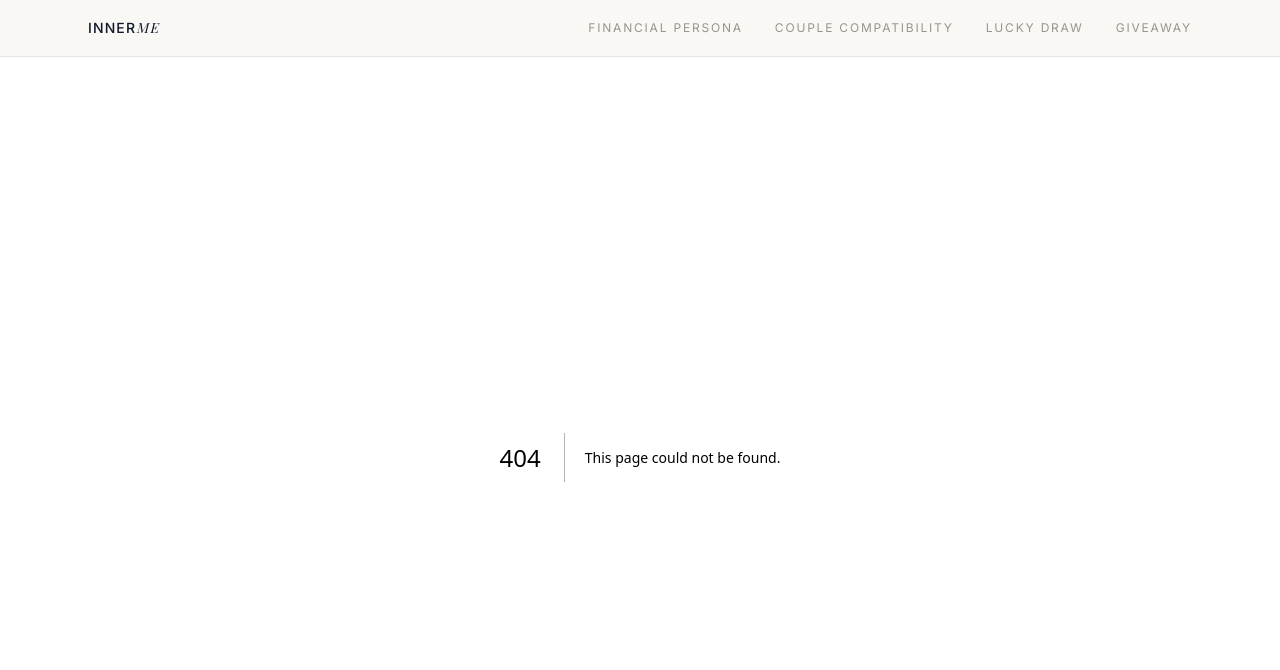
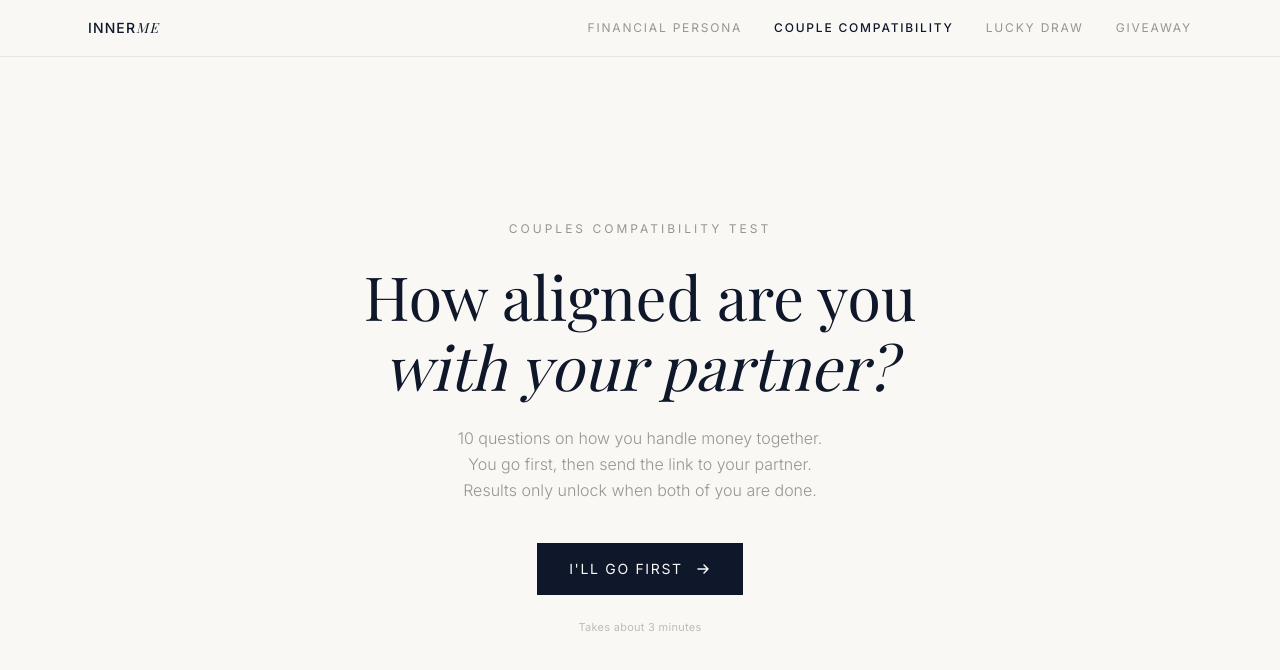
Before and after one commit to estxq/innerme, a Next.js app: page /couple-compatibility in a window 1280 px wide. Before the commit this address had no page. Shown: the top 670 px of the page. Built offline with nearby package versions, Linux system fonts and the light colour scheme; a web font is replaced by a local one.

Commit message:
Rename /couples route to /couple-compatibility

```diff
--- a/src/app/couples/page.tsx
+++ b/src/app/couple-compatibility/page.tsx
@@ -452,7 +452,7 @@ function CouplesQuiz() {
 
     if (!isPartnerB) {
       const encoded = encodeData(answers, name, gender, ageRange);
-      const url = `${window.location.origin}/couples?p=${encoded}`;
+      const url = `${window.location.origin}/couple-compatibility?p=${encoded}`;
       setShareUrl(url);
       fetch("https://script.google.com/macros/s/AKfycbyaBDJ8He8DH-jDQl0kDFa3sNYmYJ8_gFj2MA-ZDmh0sg9VvlehpP4Ti7LZpksq1lOR5w/exec", {
         method: "POST", mode: "no-cors",
--- a/src/app/page.tsx
+++ b/src/app/page.tsx
@@ -2,7 +2,7 @@ import Link from "next/link";
 
 const pages = [
   { href: "/financial-persona", label: "01", title: "Financial Persona", desc: "Discover your money mindset in 10 questions." },
-  { href: "/couples", label: "02", title: "Couple Compatibility", desc: "See how you and your partner align financially." },
+  { href: "/couple-compatibility", label: "02", title: "Couple Compatibility", desc: "See how you and your partner align financially." },
   { href: "/lucky-draw", label: "03", title: "Lucky Draw", desc: "Enter for a chance to win exciting prizes." },
   { href: "/giveaway", label: "04", title: "Giveaway", desc: "Participate in our latest giveaway." },
 ];
--- a/src/components/Navbar.tsx
+++ b/src/components/Navbar.tsx
@@ -5,7 +5,7 @@ import { useState } from "react";
 
 const links = [
   { href: "/financial-persona", label: "Financial Persona" },
-  { href: "/couples", label: "Couple Compatibility" },
+  { href: "/couple-compatibility", label: "Couple Compatibility" },
   { href: "/lucky-draw", label: "Lucky Draw" },
   { href: "/giveaway", label: "Giveaway" },
 ];
```
